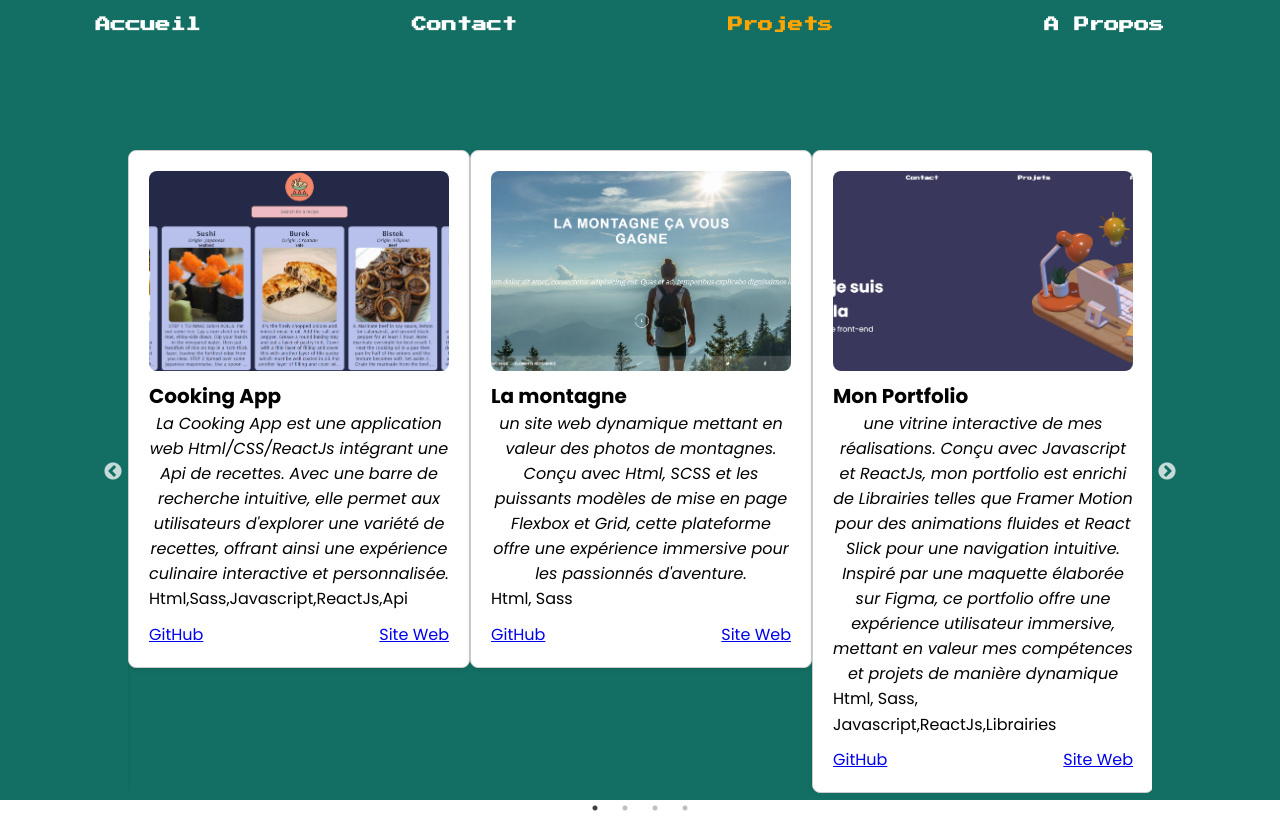
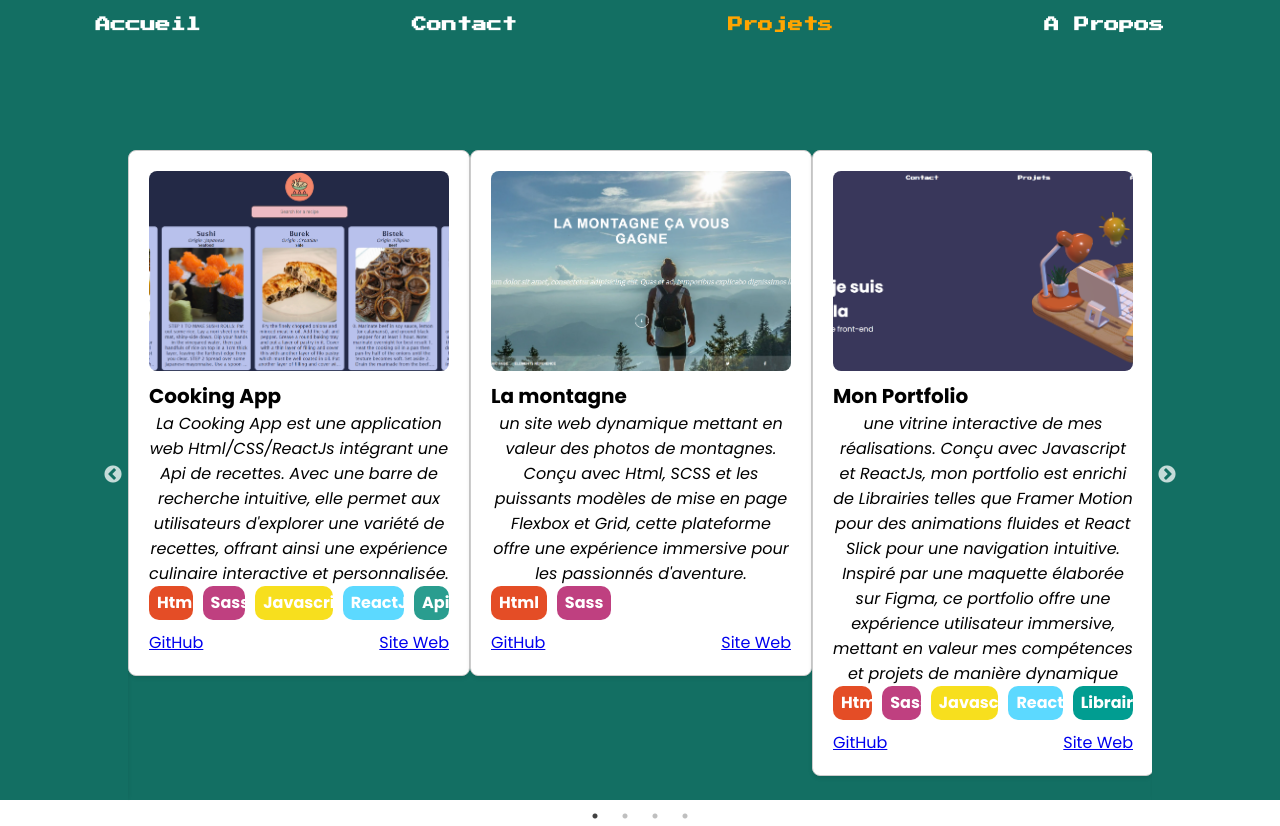
Before and after one commit to LaWass1864/portFolio, a React (Create React App) app: page /Projets in a window 1280 px wide. Built offline with nearby package versions, Linux system fonts and the light colour scheme.

Commit message:
badge ok

```diff
--- a/package.json
+++ b/package.json
@@ -9,6 +9,7 @@
     "axios": "^1.6.7",
     "clsx": "^2.1.0",
     "framer-motion": "^11.0.14",
+    "prismjs": "^1.29.0",
     "react": "^18.2.0",
     "react-dom": "^18.2.0",
     "react-router-dom": "^6.22.3",
--- a/src/components/CardCarousel.js
+++ b/src/components/CardCarousel.js
@@ -2,14 +2,18 @@ import React from 'react';
 import Slider from 'react-slick';
 import 'slick-carousel/slick/slick.css';
 import 'slick-carousel/slick/slick-theme.css';
+import db from '../db.json';
 
-import db from '../db.json';
-import Languagecolor from './LanguageColor';
-
-
+const langColors = {
+    "Html": "#e44d26",
+    "Sass": "#bf4080",
+    "Javascript": "#f7df1e",
+    "ReactJs": "#5cd9ff",
+    "Api": "#2a9d8f",
+    "Librairies": "#019d91"
+  };
 
 const CardCarousel = () => {
-
     const settings = {
         dots: true,
         infinite: true,
@@ -45,9 +49,11 @@ const CardCarousel = () => {
                             <img src={projet.image} alt={projet.nom} />
                             <h2>{projet.nom}</h2>
                             <em>{projet.description}</em>
-                            <div className="languages">
-                            <Languagecolor language={projet.langages} />
-                            </div>
+                            <span className='langages-container'>
+                                {projet.langages.map(langage => (
+                                    <p key={langage} style={{ background: langColors[langage] }}>{langage}</p>
+                                ))}
+                            </span>
                             <div className="links">
                                 <a href={projet.lien_github} target="_blank" rel="noopener noreferrer">GitHub</a>
                                 <a href={projet.lien_site} target="_blank" rel="noopener noreferrer">Site Web</a>
@@ -58,6 +64,6 @@ const CardCarousel = () => {
             </div>
         </div>
     );
-};
+}
 
 export default CardCarousel;
--- a/src/components/Languagecolor.js
+++ b/src/components/Languagecolor.js
@@ -1,32 +1,20 @@
 import React from 'react';
-import colors from "../styles/_settings.scss";
+import CodeHighlighter from './CodeHighlighter'; // Importez le composant CodeHighlighter
 
-
-const Languagecolor = ({ language }) => {
-  let color;
-  switch (language) {
-    case 'Html':
-      color = colors.color1; // Utilisez la première couleur définie dans _colors.scss
-      break;
-    case 'Sass':
-      color = colors.color2; // Utilisez la deuxième couleur définie dans _colors.scss
-      break;
-    case 'javascript':
-      color = colors.color3; // Utilisez la troisième couleur définie dans _colors.scss
-      break;
-    case 'ReactJs':
-      color = colors.color4; // Utilisez la quatrième couleur définie dans _colors.scss
-      break;
-    // Ajoutez des cas pour d'autres langages si nécessaire
-    default:
-      color = '#000000'; // Utilisez une couleur par défaut si le langage n'est pas trouvé
-  }
-
+const LanguageColor = ({ languages }) => {
   return (
-    <p className='languages' style={{ color }}>
-      {language ? language : ""}
-    </p>
+    <div>
+      {languages && languages.length > 0 ? (
+        languages.map((language, index) => (
+          <div key={index}>
+            <CodeHighlighter code={language} language="html" /> {/* Remplacez "html" par le langage approprié */}
+          </div>
+        ))
+      ) : (
+        <span>-</span>
+      )}
+    </div>
   );
 };
 
-export default Languagecolor;
+export default LanguageColor;
--- a/src/components/Navigation.js
+++ b/src/components/Navigation.js
@@ -8,7 +8,7 @@ const Navigation = () => {
         <div className="navigation">
             <ul>
                 {/* Exclure le lien vers la page Home */}
-                <NavLink to="/Accueil" activeClassName="active">
+                <NavLink to="/Accueil" activeclassname="active">
                     <motion.li
                         whileHover={{ scale: 1.1 }} // Animation au survol
                         whileTap={{ scale: 0.9 }} // Animation au clic
@@ -18,7 +18,7 @@ const Navigation = () => {
                     </motion.li>
                 </NavLink>
 
-                <NavLink to="/Contact" activeClassName="active">
+                <NavLink to="/Contact" activeclassname="active">
                     <motion.li
                         whileHover={{ scale: 1.1 }} // Animation au survol
                         whileTap={{ scale: 0.9 }} // Animation au clic
@@ -28,7 +28,7 @@ const Navigation = () => {
                     </motion.li>
                 </NavLink>
 
-                <NavLink to="/Projets" activeClassName="active">
+                <NavLink to="/Projets" activeclassname="active">
                     <motion.li
                         whileHover={{ scale: 1.1 }} // Animation au survol
                         whileTap={{ scale: 0.9 }} // Animation au clic
@@ -38,7 +38,7 @@ const Navigation = () => {
                     </motion.li>
                 </NavLink>
 
-                <NavLink to="/Apropos" activeClassName="active">
+                <NavLink to="/Apropos" activeclassname="active">
                     <motion.li
                         whileHover={{ scale: 1.1 }} // Animation au survol
                         whileTap={{ scale: 0.9 }} // Animation au clic
--- a/src/db.json
+++ b/src/db.json
@@ -1,10 +1,9 @@
-
 {
   "projet1": {
     "nom": "Cooking App",
     "image": "/assets/image/cookingApp.png",
     "description": "La Cooking App est une application web Html/CSS/ReactJs intégrant une Api de recettes. Avec une barre de recherche intuitive, elle permet aux utilisateurs d'explorer une variété de recettes, offrant ainsi une expérience culinaire interactive et personnalisée.",
-      "langages": ["Html,Sass,Javascript,ReactJs,Api"],
+    "langages": ["Html", "Sass", "Javascript", "ReactJs", "Api"],
     "lien_github": "https://github.com/LaWass1864/Cook-app",
     "lien_site": "https://cosmic-cook.netlify.app"
   },
@@ -12,7 +11,7 @@
     "nom": "La montagne",
     "image": "/assets/image/lamontagne.png",
     "description": "un site web dynamique mettant en valeur des photos de montagnes. Conçu avec Html, SCSS et les puissants modèles de mise en page Flexbox et Grid, cette plateforme offre une expérience immersive pour les passionnés d'aventure. ",
-      "langages": ["Html, Sass"],
+    "langages": ["Html", "Sass"],
     "lien_github": "https://github.com/LaWass1864/Lamontagne",
     "lien_site": "https://the-mountain-site.netlify.app"
   },
@@ -20,7 +19,7 @@
     "nom": "Mon Portfolio",
     "image": "/assets/image/monportfolio.png",
     "description": "une vitrine interactive de mes réalisations. Conçu avec Javascript et ReactJs, mon portfolio est enrichi de Librairies telles que Framer Motion pour des animations fluides et React Slick pour une navigation intuitive. Inspiré par une maquette élaborée sur Figma, ce portfolio offre une expérience utilisateur immersive, mettant en valeur mes compétences et projets de manière dynamique",
-      "langages": ["Html, Sass, Javascript,ReactJs,Librairies"],
+    "langages": ["Html", "Sass", "Javascript", "ReactJs", "Librairies"],
     "lien_github": "https://github.com/LaWass1864/portFolio",
     "lien_site": "https://portfoliobywass.netlify.app"
   },
@@ -28,7 +27,7 @@
     "nom": "WeatherApp",
     "image": "/assets/image/weatherapp.png",
     "description": "une application simple et efficace alimentée par l'Api OpenWeatherMap. Développée avec Javascript, React, Sass, et une Api météo, Weather App affiche les prévisions météorologiques de votre ville, incluant la température actuelle. De plus, une fonctionnalité de barre de progression représente visuellement le cycle jour-nuit en fonction des heures de lever et de coucher du soleil",
-      "langages": ["Html, Sass, Javascript,ReactJs,Api"],
+    "langages": ["Html", "Sass", "Javascript", "ReactJs", "Api"],
     "lien_github": "https://github.com/LaWass1864/weather-app",
     "lien_site": "https://appweatherbywass.netlify.app"
   }
--- a/src/styles/_settings.scss
+++ b/src/styles/_settings.scss
@@ -15,19 +15,7 @@ body {
   overflow-y: hidden;
 }
 
-// couleurs des badges des languages
 
-$color1 : #DEA54B;
-$color2: #D741A7;
-$color3: #3A1772;
-$color4: #5398BE;
-
-:export {
-  color1: $color1;
-  color2 : $color2;
-  color3 : $color3;
-  color4 :$color4;
-}
 // background des pages
 .accueil-background {
   background: #39375B;
@@ -106,28 +94,43 @@ $color4: #5398BE;
 // Page Projets
 .carousel-container {
   position: absolute;
-  top: 150px; /* Réglez cette valeur en fonction de la hauteur de votre barre de navigation */
+  top: 150px;
   left: 50%;
   transform: translateX(-50%);
-  width: 80%; /* Ajoutez une largeur pour le carrousel */
-  max-width: 1200px; /* Définissez une largeur maximale pour le carrousel si nécessaire */
+  width: 80%;
+  max-width: 1200px;
+}
+
+.langages-container {
+  display: flex;
+  justify-content: left;
+  gap: 10px;
+
+  p {
+    border-radius: 16px;
+    color: white;
+    padding: 4px 8px;
+    border-radius: 10px;
+
+  }
 }
 
 .center {
-  text-align: center; /* Centre le contenu à l'intérieur du conteneur */
+  text-align: center;
 }
 
 .center {
-  margin: 0 auto; /* Centre le carrousel horizontalement */
-  max-width: 1200px; /* Optionnel : définissez une largeur maximale pour le carrousel */
+  margin: 0 auto;
+  max-width: 1200px;
 }
+
 .card {
   background-color: #fff;
   border: 1px solid #ccc;
   border-radius: 8px;
   padding: 20px;
   box-shadow: 0px 2px 4px rgba(0, 0, 0, 0.1);
-  max-width: 100%; /* Définissez la largeur maximale pour assurer la réactivité */
+  max-width: 100%;
   display: flex;
   flex-direction: column;
   justify-content: space-between;
@@ -135,9 +138,9 @@ $color4: #5398BE;
 
 
 .card img {
-  width: 100%; /* Définir la largeur sur 100% pour remplir la largeur de la carte */
-  height: 200px; /* Définir une hauteur fixe pour toutes les images */
-  object-fit: cover; /* Redimensionner l'image pour qu'elle couvre toute la zone définie */
+  width: 100%;
+  height: 200px;
+  object-fit: cover;
   border-radius: 8px;
 }
 
@@ -145,7 +148,6 @@ $color4: #5398BE;
   text-align: left;
   font-size: 20px;
   margin-top: 10px;
-  /* Optionnel : limitez le nombre de lignes pour éviter le débordement du texte */
   overflow: hidden;
   text-overflow: ellipsis;
   white-space: nowrap;
@@ -159,13 +161,14 @@ $color4: #5398BE;
   text-align: left;
   overflow: hidden;
   text-overflow: ellipsis;
-  /* Limitez le paragraphe à 5 lignes */
   display: -webkit-box;
   -webkit-line-clamp: 5;
   -webkit-box-orient: vertical;
-  line-height: 1.6; /* Définir la hauteur de chaque ligne de texte */
+  line-height: 1.6;
+  font-weight: bold;
 
 }
+
 .card .links {
   margin-top: 10px;
   display: flex;
```
Also changed, not shown: 1 other file (tests, documents, lock files or other folders). Lines whose indentation alone changed are shown as unchanged.
